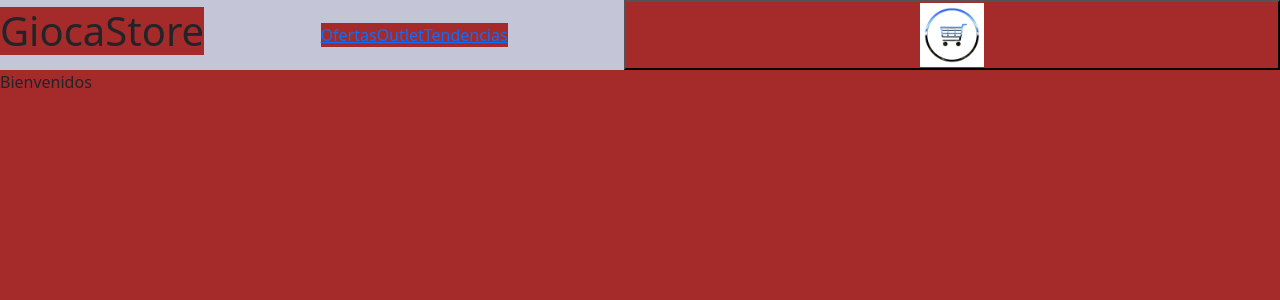
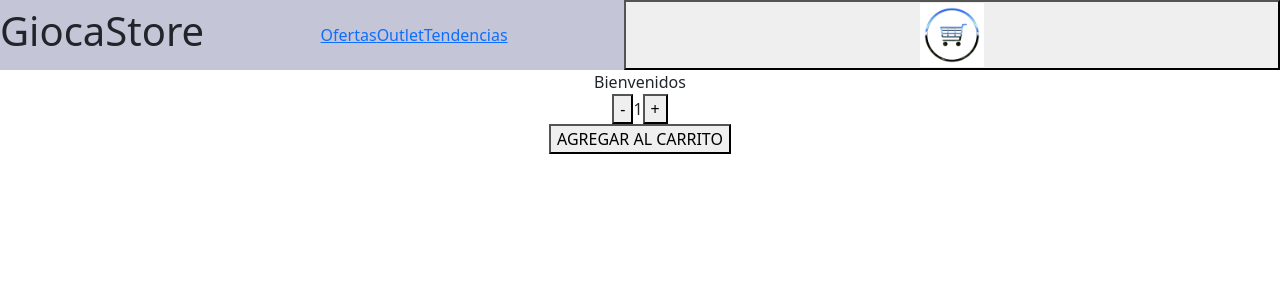
Before and after one commit to chrisalmada10/almadaapp, a React (Create React App) app: page / in a window 1280 px wide. Shown: the top 300 px of the page. Built offline with nearby package versions, Linux system fonts and the light colour scheme.

Commit message:
entrega4

```diff
--- a/package.json
+++ b/package.json
@@ -14,7 +14,9 @@
     "@testing-library/user-event": "^13.5.0",
     "boostrap": "^2.0.0",
     "boot": "^0.8.2",
+    "bootstrap": "^5.1.3",
     "react": "^18.2.0",
+    "react-bootstrap": "^2.4.0",
     "react-dom": "^18.2.0",
     "react-scripts": "5.0.1",
     "web-vitals": "^2.1.4"
--- a/src/App.css
+++ b/src/App.css
@@ -2,9 +2,14 @@
   text-align: center;
   }
   *{
-    background-color:brown;
+
+    text-align: center;
 
   }
+
+
+
+
 
 
 .App-logo {
--- a/src/App.js
+++ b/src/App.js
@@ -2,19 +2,13 @@
 import Navbar from "./Components/Navbar";
 import "./App.css";
 import ItemListConteiner from "./Components/ItemListConteiner";
-import  'bootstrap/dist/css/bootstrap.min.css';
-
-
-
-
 
 
 function App  () {
     return (
     <>
     <Navbar/>
-    <ItemListConteiner greeting="Bienvenidos"/>
-
+    <ItemListConteiner greeting={"Bienvenidos"}/>
     </>
 );
 }
--- /dev/null
+++ b/src/Components/ItemCount/ItemCount.jsx
@@ -0,0 +1,32 @@
+import React, { useState } from 'react'
+
+  const ItemCount = ( {stock, initial, onAdd} ) =>{
+  const [count, setCount] = useState (initial)
+
+  const sumar= () =>{
+    if (stock > count){
+      setCount(count+1)
+      }
+  }
+
+  const restar= ()=>{
+    if (count > 1 ){
+      setCount(count - 1)
+    }
+  }
+const AgregarCantidad = ()=> {
+  onAdd (count)
+}
+
+
+return (
+
+  <><div className='containerButton'>
+    <button className='Boton 1' onClick={restar}> - </button>
+    <label> {count} </label>
+    <button className='Boton 1' onClick={sumar}> + </button>
+    </div><button className='Agregar al Carrito' onClick={AgregarCantidad}> AGREGAR AL CARRITO</button></>
+  )
+}
+
+export default ItemCount
--- a/src/Components/ItemListConteiner/index.js
+++ b/src/Components/ItemListConteiner/index.js
@@ -1,19 +1,18 @@
 import React from "react";
+import ItemCount from "../ItemCount/ItemCount";
 
-
-const ItemListConteiner = ({greeting})=>{
+const ItemListConteiner = ( {greeting} )=>{
+    const onAdd = (cantidad)=>{
+        console.log ((cantidad))
+    }
     return (
         <div className="landing">
         <span>{greeting}</span>
+
+        <ItemCount stock = {5} initial= {1} onAdd = {onAdd}/>
         </div>
 
-    );
+    )
+}
 
-
-
-
-};
-
-
-
-export default ItemListConteiner;
+export default ItemListConteiner
--- a/src/index.js
+++ b/src/index.js
@@ -2,6 +2,8 @@
 import ReactDOM from 'react-dom/client';
 import './index.css';
 import App from './App';
+import 'bootstrap/dist/css/bootstrap.min.css';
+
 
 
 
```
Also changed, not shown: src/Components/ItemCount/ItemCount.js (deleted, +0 -13 lines), src/Components/Card.jsx (deleted), src/Components/imagenes/fondo2.jpg (added), 1 other file (tests, documents, lock files or other folders).
